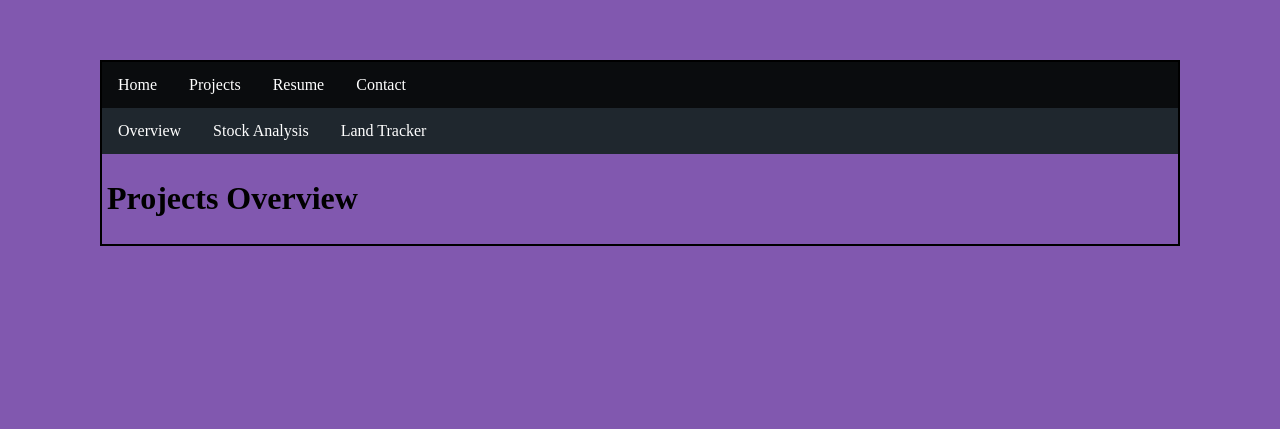
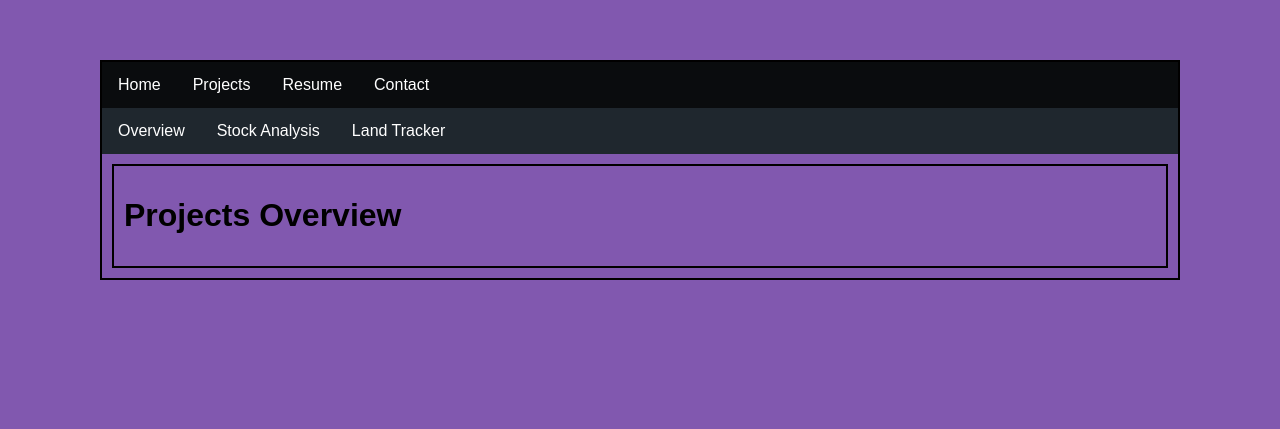
Before and after one commit to rarothschild/RobSite, a Django app: page /projects/overview in a window 1280 px wide. Shown: the top 429 px of the page. Run offline with Django 3.2, Linux system fonts and the light colour scheme.

Commit message:
Refactoring and updating styles

```diff
--- a/main/templates/main/contact.html
+++ b/main/templates/main/contact.html
@@ -1,5 +1,10 @@
 {% extends 'main/main.html' %}
+{% load static %}
 
 {% block content %}
+
+<div class="page-content">
 <h1>Contact</h1>
+</div>
+
 {% endblock content %}
--- a/main/templates/main/main.html
+++ b/main/templates/main/main.html
@@ -2,23 +2,20 @@
 {% load static %}
 <html>
     <head>
+
+        <title>Robert Rothschild</title>
+
         <link rel="stylesheet" type="text/css" href="{% static 'css/default.css' %}">
-        <title>Robert Rothschild</title>
+
     </head>
     <body>
         <div class="main-container">
-
             {% include 'main/navbar.html' %}
 
-            {% block subnav %}
-
-            {% endblock subnav %}
-
-        </div>
-        <div class="page-content">
             {% block content %}
 
             {% endblock content %}
         </div>
+
     </body>
 </html>
--- a/main/templates/main/projects_overview.html
+++ b/main/templates/main/projects_overview.html
@@ -1,9 +1,13 @@
 {% extends 'main/main.html' %}
-
-{% block subnav %}
-{% include 'main/projects_navbar.html' %}
-{% endblock subnav %}
+{% load static %}
 
 {% block content %}
-<h1>Projects Overview</h1>
+
+
+{% include 'main/projects_navbar.html' %}
+
+<div class="page-content">
+    <h1>Projects Overview</h1>
+</div>
+
 {% endblock content %}
--- a/main/templates/main/resume.html
+++ b/main/templates/main/resume.html
@@ -2,5 +2,5 @@
 {% load static %}
 
 {% block content %}
-<h1>Resume</h1>
+<embed src="{% static 'RothschildResume.pdf' %}" width="900px" height="1300px" />
 {% endblock content %}
--- a/main/urls.py
+++ b/main/urls.py
@@ -4,8 +4,8 @@ from . import views
 urlpatterns = [
     path('',views.home,name='home'),
     path('projects/overview',views.projects_overview,name='projects_overview'),
-    path('projects/overview',views.projects_trading,name='projects_trading'),
-    path('projects/overview',views.projects_landtrack,name='projects_landtrack'),
+    path('projects/trading',views.projects_trading,name='projects_trading'),
+    path('projects/landtrack',views.projects_landtrack,name='projects_landtrack'),
     path('resume/',views.resume,name='resume'),
     path('contact/',views.contact,name='contact'),
     ]
--- a/static/css/default.css
+++ b/static/css/default.css
@@ -1,6 +1,7 @@
 :root{
-	--mainColor:#8158af;
-	--secondaryColor:#fff;
+	--backgroundColor: #8158af;
+  --mainColor:#9e76ca;
+	--secondaryColor:#5a2691;
 
 	--borderColor:#c1c1c1;
 
@@ -12,25 +13,17 @@
 	--previewBg:rgb(251, 249, 243, 0.8);
 	--previewShadow:#f0ead6;
 
-
 	--buttonColor:black;
-
 
 }
 
 html, body{
-    background-color: var(--mainColor);
-	padding-top: 300;
-	margin: 0 auto;
-	scroll-behavior: smooth;
+    background-color: var(--backgroundColor);
+	  padding-top: 300;
+	  margin: 0 auto;
+	  scroll-behavior: smooth;
     padding: 30px 50px 75px;
-}
-
-.main-container{
-    border: 2px solid rgb(0, 0, 0);
-    border-bottom: none;
-	background-color: var(--mainColor);
-	overflow:auto;
+    font-family: Arial;
 }
 
 #profile-picture{
@@ -39,6 +32,39 @@ html, body{
     height: 200px;
     width: 200px;
     object-fit: cover;
+}
+
+.main-container{
+  border: 2px solid rgb(1, 0, 0);
+}
+
+.page-content {
+  border: 2px solid rgb(1, 0, 0);
+  padding: 10px;
+  margin: 10px;
+}
+
+.home-wrapper{
+  display: grid;
+	grid-template-columns: 1fr 1fr;
+	grid-template-areas:
+		'left-column right-column'
+	;
+}
+
+.left-column{
+	grid-area: left-column;
+	padding-top:50px;
+	padding-bottom: 50px;
+}
+
+.right-column{
+	grid-area: right-column;
+	display: grid;
+	align-content: center;
+
+	padding-top: 50px;
+	padding-bottom: 50px;
 }
 
 /* Navbar */
@@ -100,14 +126,3 @@ html, body{
   }
 
   /* Main page content */
-
-.page-content {
-    border: 2px solid rgb(0, 0, 0);
-    padding: 5px;
-    border-top: none;
-  }
-
-.about-me {
-    border: 2px solid rgb(0, 0, 0);
-    padding: 10px;
-  }
```
Also changed, not shown: main/templates/main/home.html (+14 -4 lines), main/templates/main/projects_landtrack.html (+8 -4 lines), main/templates/main/projects_trading.html (+9 -5 lines), 2 other files.
